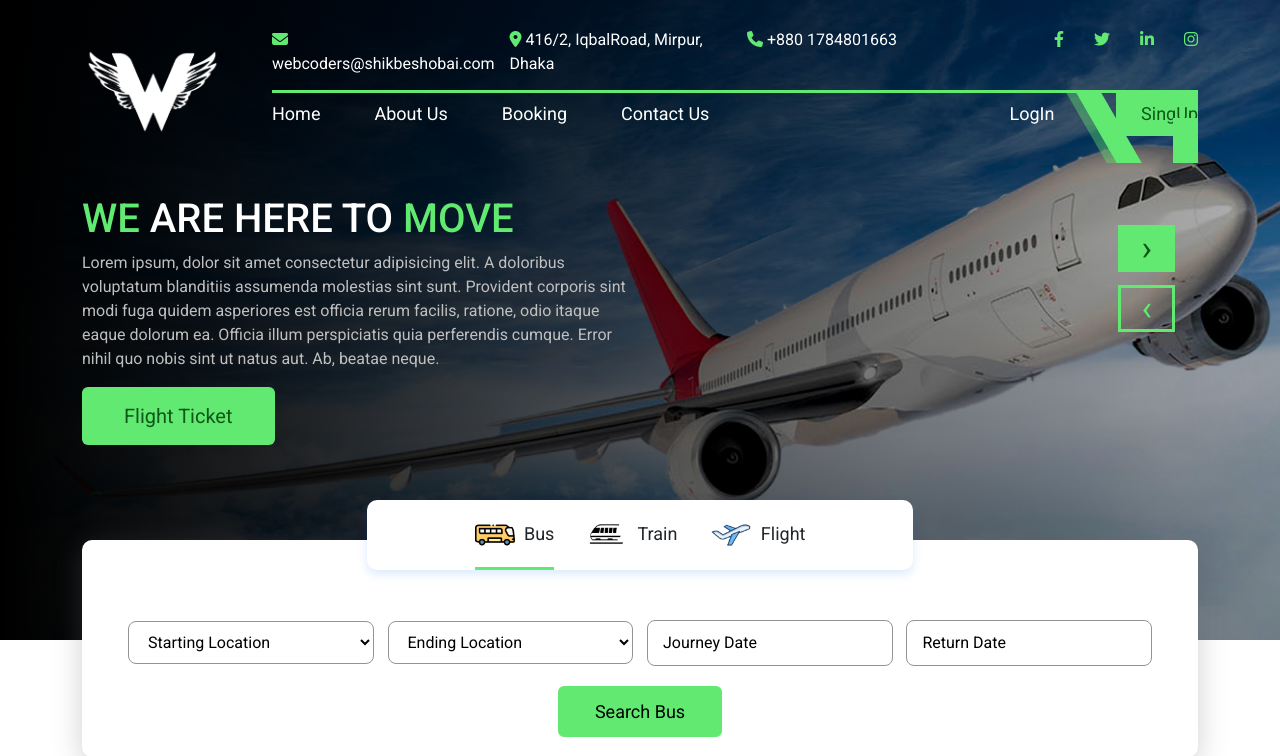
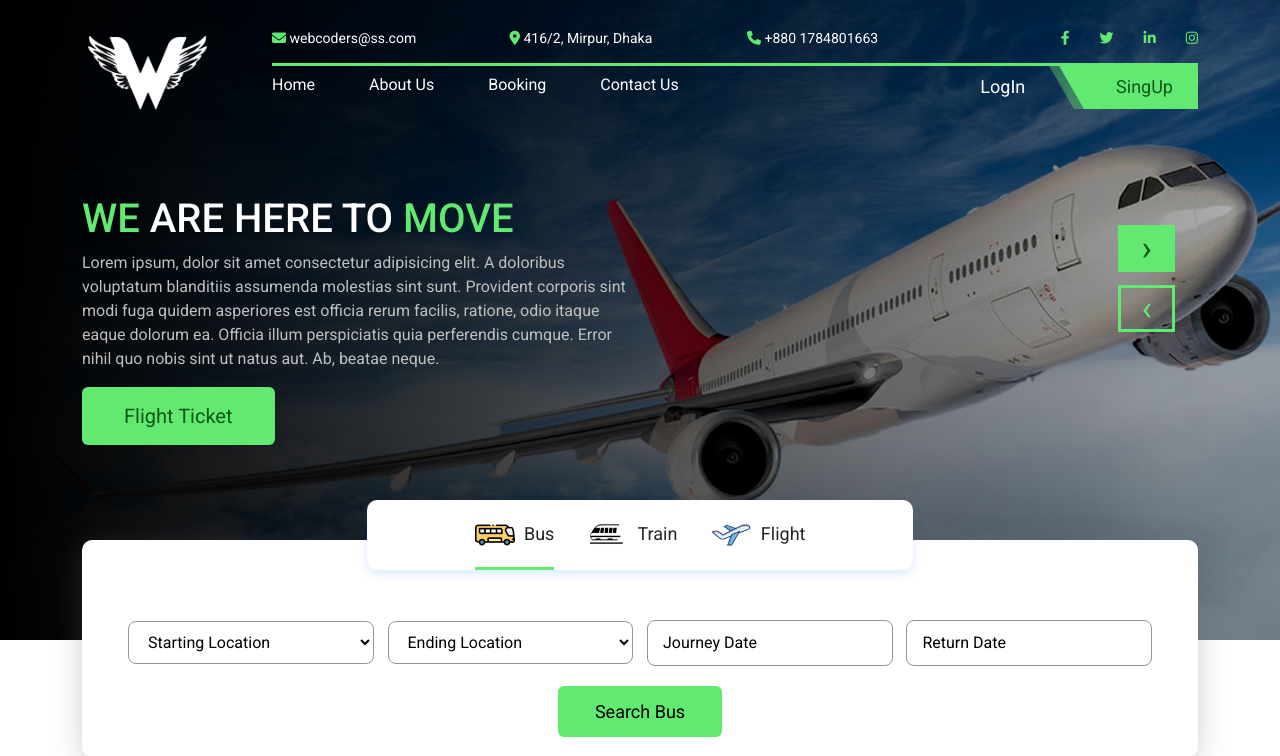
Before and after one commit to WebCoders-503/group-project, a PHP site: page / in a window 1280 px wide. Shown: the top 756 px of the page. Run offline with PHP 8.4, Linux system fonts and the light colour scheme.

Commit message:
Add files via upload

```diff
--- a/booking-flight.html
+++ b/booking-flight.html
@@ -486,7 +486,7 @@
                                     </div>
                                     <div class="col-lg-6 seat-form">
                                         <h5>Surname</h5>
-                                        <input type="text" placeholder="Enter Your last Name">
+                                        <input type="text" placeholder="Enter Your First Name">
                                     </div>
                                 </div>
                                 <div class="row mt-4">
@@ -910,7 +910,7 @@
                                     </div>
                                     <div class="col-lg-6 seat-form">
                                         <h5>Surname</h5>
-                                        <input type="text" placeholder="Enter Your Last Name">
+                                        <input type="text" placeholder="Enter Your First Name">
                                     </div>
                                 </div>
                                 <div class="row mt-4">
@@ -1334,7 +1334,7 @@
                                     </div>
                                     <div class="col-lg-6 seat-form">
                                         <h5>Surname</h5>
-                                        <input type="text" placeholder="Enter Your Last Name">
+                                        <input type="text" placeholder="Enter Your First Name">
                                     </div>
                                 </div>
                                 <div class="row mt-4">
--- /dev/null
+++ b/css/responsive.css
@@ -0,0 +1,19 @@
+@media screen and (max-width: 1400px) {
+    .s1-icon{
+        font-size: 14px;
+    }
+    .site-logo img{
+        width: 130px;
+    }
+    .main-menu ul li a{
+        font-size: 16px;
+    }
+    .login{
+        margin-left: 50px;
+    }
+}
+@media screen and (max-width: 1200px) {
+    .login{
+        margin-left: 0;
+    }
+}
--- a/css/style.css
+++ b/css/style.css
@@ -75,6 +75,9 @@ header .header-line{
 }
 .main-menu ul li a:hover{
 	color: #62e972;
+}
+.login{
+	margin-left: 90px;
 }
 .login span{
 	padding: 12px 25px;
--- a/index.html
+++ b/index.html
@@ -23,6 +23,7 @@
 
     <!-- Css File link -->
     <link rel="stylesheet" href="css/style.css">
+    <link rel="stylesheet" href="css/responsive.css">
 
 </head>
   <body>
@@ -38,14 +39,14 @@
                         <div class="col-md-2 site-logo"><a href="index.html"><img src="img/side-menu-logo-light.png" alt="" class="img-fluid"></a></div>
                         <div class="col-md-10">
                             <div class="row pt-2 s1-icon">
-                                <div class="col-md-3"><i class="fa-solid fa-envelope"></i> webcoders@shikbeshobai.com</div>
-                                <div class="col-md-3"><i class="fa-solid fa-location-dot"></i> 416/2, IqbalRoad, Mirpur, Dhaka</div>
+                                <div class="col-md-3"><i class="fa-solid fa-envelope"></i> webcoders@ss.com</div>
+                                <div class="col-md-3"><i class="fa-solid fa-location-dot"></i> 416/2, Mirpur, Dhaka</div>
                                 <div class="col-md-3"><i class="fa-solid fa-phone"></i> +880 1784801663</div>
                                 <div class="col-md-3 text-end s2-icon"><i class="fa-brands fa-facebook-f"></i><i class="fa-brands fa-twitter"></i><i class="fa-brands fa-linkedin-in"></i><i class="fa-brands fa-instagram"></i></div>
                             </div>
                             <span class="header-line"></span>
                             <div class="row">
-                                <div class="col-md-9">
+                                <div class="col-lg-8 col-md-8">
                                     <div class="main-menu">
                                         <ul>
                                             <li><a href="index.html">Home</a></li>
@@ -55,7 +56,7 @@
                                         </ul>
                                     </div>
                                 </div>
-                                <div class="col-md-3">
+                                <div class="col-lg-4 col-md-4">
                                     <div class="row">
                                         <div class="col-md-6">
                                             <div class="login" id="login"><span href="">LogIn</span></div>
```
